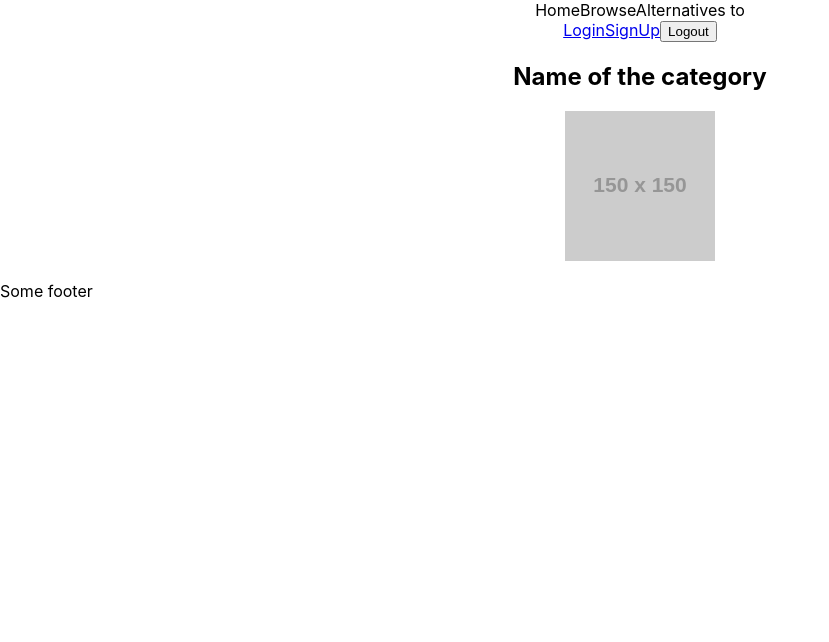
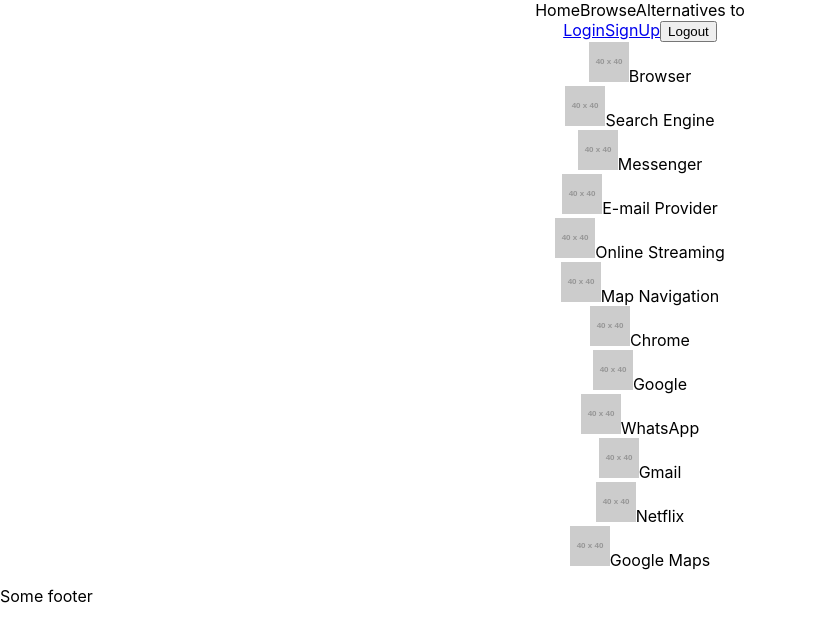
Before and after one commit to OpenStockNet/openStock, a React (Create React App) app in the folder client/: page /alternatives in a window 1280 px wide. Shown: the top 642 px of the page, without its empty margins (0-829 px from the left). Built offline with nearby package versions, Linux system fonts and the light colour scheme.

Commit message:
Categories and Alternatives Components done

```diff
--- a/client/src/App.js
+++ b/client/src/App.js
@@ -8,14 +8,11 @@
 import Login from "./components/Login";
 
 import Categories from "./components/Categories";
+import Alternatives from "./components/Alternatives";
 
 class App extends Component {
   state = {
     user: this.props.user,
-  };
-
-  state = {
-    category: "hello",
   };
 
   //user parameter comes from handleSUbmit() where I call the function
@@ -29,23 +26,19 @@
     return (
       <div className="App">
         <Navbar />
-        <Categories name={this.state.category} />
-        <img src="https://via.placeholder.com/150" />
+        <Categories />
+        <Alternatives />
 
         <Route
           exact
           path="/signup"
-          render={(props) => (
-            <Signup setUser={this.setUser} history={props.history} />
-          )} //{...props}
+          render={(props) => <Signup setUser={this.setUser} history={props.history} />} //{...props}
         />
 
         <Route
           exact
           path="/login"
-          render={(props) => (
-            <Login setUser={this.setUser} history={props.history} />
-          )} //{...props}
+          render={(props) => <Login setUser={this.setUser} history={props.history} />} //{...props}
         />
       </div>
     );
--- /dev/null
+++ b/client/src/components/Alternative.js
@@ -0,0 +1,23 @@
+import React, { Component } from "react";
+
+class Alternatives extends Component {
+  state = {};
+
+  render() {
+    return (
+      <div>
+        <img src={this.props.icon} />
+        <a>{this.props.cat}</a>
+      </div>
+    );
+  }
+}
+
+/* function Categories(props) {
+  return (
+    <div>
+      <h2>Name of the category {this.props.name}</h2>
+    </div>
+  );
+} */
+export default Alternatives;
--- /dev/null
+++ b/client/src/components/Alternatives.js
@@ -0,0 +1,30 @@
+import React, { Component } from "react";
+import Alternative from "./Alternative";
+
+class Alternatives extends Component {
+  state = {
+    user: this.props.user,
+  };
+
+  //user parameter comes from handleSUbmit() where I call the function
+  setUser = (user) => {
+    this.setState({
+      user: user,
+    });
+  };
+
+  render() {
+    return (
+      <div className="catNav">
+        <Alternative cat="Chrome" icon="https://via.placeholder.com/40" />
+        <Alternative cat="Google" icon="https://via.placeholder.com/40" />
+        <Alternative cat="WhatsApp" icon="https://via.placeholder.com/40" />
+        <Alternative cat="Gmail" icon="https://via.placeholder.com/40" />
+        <Alternative cat="Netflix" icon="https://via.placeholder.com/40" />
+        <Alternative cat="Google Maps" icon="https://via.placeholder.com/40" />
+      </div>
+    );
+  }
+}
+
+export default Alternatives;
--- a/client/src/components/Categories.js
+++ b/client/src/components/Categories.js
@@ -1,10 +1,30 @@
 import React, { Component } from "react";
+import Category from "./Category";
 
-function Categories(props) {
-  return (
-    <div>
-      <h2>Name of the category {/* {this.props.name} */}</h2>
-    </div>
-  );
+class Categories extends Component {
+  state = {
+    user: this.props.user,
+  };
+
+  //user parameter comes from handleSUbmit() where I call the function
+  setUser = (user) => {
+    this.setState({
+      user: user,
+    });
+  };
+
+  render() {
+    return (
+      <div className="catNav">
+        <Category cat="Browser" icon="https://via.placeholder.com/40" />
+        <Category cat="Search Engine" icon="https://via.placeholder.com/40" />
+        <Category cat="Messenger" icon="https://via.placeholder.com/40" />
+        <Category cat="E-mail Provider" icon="https://via.placeholder.com/40" />
+        <Category cat="Online Streaming" icon="https://via.placeholder.com/40" />
+        <Category cat="Map Navigation" icon="https://via.placeholder.com/40" />
+      </div>
+    );
+  }
 }
+
 export default Categories;
--- /dev/null
+++ b/client/src/components/Category.js
@@ -0,0 +1,24 @@
+import React, { Component } from "react";
+
+class Category extends Component {
+  state = {};
+
+  render() {
+    return (
+      <div>
+        <img src={this.props.icon} />
+        <a>{this.props.cat}</a>
+      </div>
+    );
+  }
+}
+
+/* function Categories(props) {
+  return (
+    <div>
+      <h2>Name of the category {this.props.name}</h2>
+    </div>
+  );
+} */
+
+export default Category;
```
